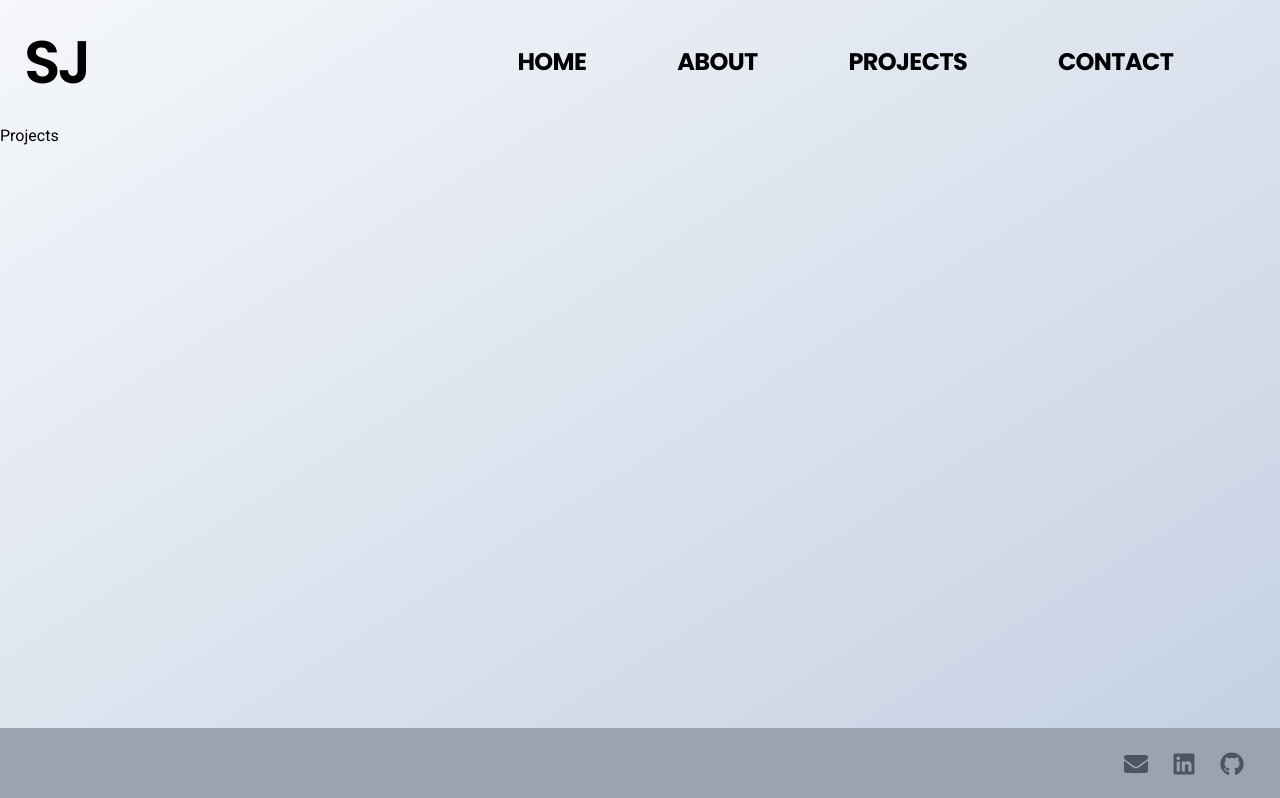
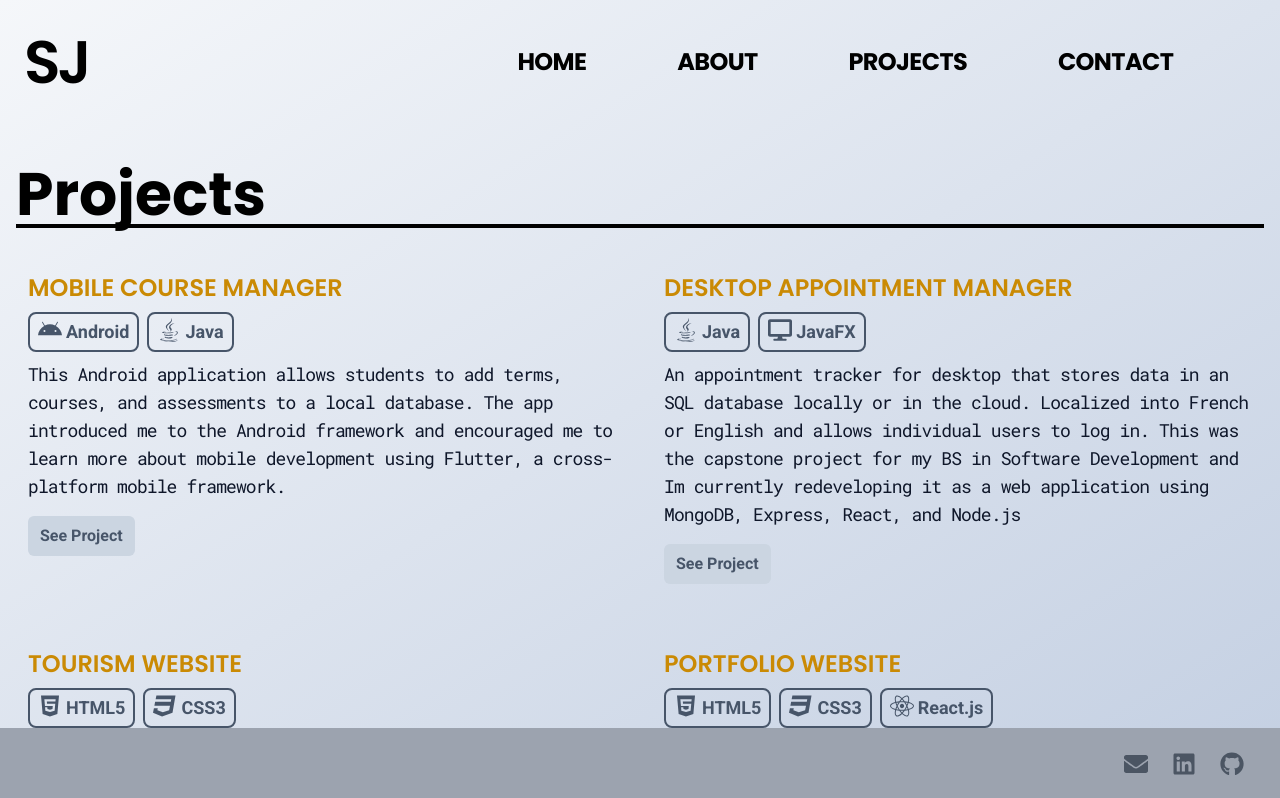
Before and after one commit to ssg406/responsive-portfolio, a React (Create React App) app: page /projects in a window 1280 px wide. Shown: the top 798 px of the page. Built offline with nearby package versions, Linux system fonts and the light colour scheme; the HTML template or start-up script is replaced by a standard one.

Commit message:
Projects/About pages complete

```diff
--- a/src/components/Education.jsx
+++ b/src/components/Education.jsx
@@ -1,8 +1,10 @@
 import React from 'react'
 
-const Education = () => {
+const Education = ({degree,school,year}) => {
   return (
-    <div>Education</div>
+    <div className='my-3 md:my-6'>
+      <p className='font-mono tracking-tight md:text-2xl font-semibold'><span className='text-md font-poppins font-semibold text-yellow-700'>{degree}</span><br />{year} | {school}</p>
+    </div>
   )
 }
 
--- a/src/components/Project.jsx
+++ b/src/components/Project.jsx
@@ -1,8 +1,19 @@
-import React from 'react'
+import ProjectTag from './ProjectTag';
 
-const Project = () => {
+const Project = ({name, tags, description, link}) => {
   return (
-    <div>Project</div>
+    <div className="w-full rounded-md p-3 my-2">
+      <h4 className='uppercase text-lg md:text-2xl font-semibold font-poppins text-yellow-600'>{name}</h4>
+      <div className='flex gap-2 my-2'>
+        {
+          tags.map((tagData) => {
+            return <ProjectTag {...tagData} />
+          })
+        }
+      </div>
+      <p className='text-slate-800 font-mono tracking-tighter md:text-lg md:text-slate-900'>{description}</p>
+      <a className='inline-block px-2 py-1 md:px-3 md:py-2 mt-4 rounded-md bg-slate-300 font-semibold text-slate-600 hover:bg-slate-800 hover:text-slate-200 transition-colors ease-in-out' href={link} target='_blank' rel='noopener noreferrer'>See Project</a>
+    </div>
   )
 }
 
--- a/src/components/ProjectTag.jsx
+++ b/src/components/ProjectTag.jsx
@@ -1,8 +1,11 @@
-import React from 'react'
+import DynamicIcon from './DynamicIcon';
 
-const ProjectTag = () => {
+const ProjectTag = ({techName, icon}) => {
+
   return (
-    <div>ProjectTag</div>
+    <div className='flex gap-1 py-1 px-2 border-2 border-slate-600 rounded-lg text-slate-600'>
+      <DynamicIcon name={icon} iconClass='text-lg md:text-2xl'/><span className='text-sm md:text-lg font-bold'>{techName}</span>
+    </div>
   )
 }
 
--- a/src/components/Skill.jsx
+++ b/src/components/Skill.jsx
@@ -1,8 +1,10 @@
 import React from 'react'
 
-const Skill = () => {
+const Skill = ({name, description}) => {
   return (
-    <div>Skill</div>
+    <div className='my-3 md:my-4'>
+      <p className='md:text-xl'><span className='text-2xl md:text-4xl font-bold text-sky-800'>{name}</span> {description}</p>
+    </div>
   )
 }
 
--- a/src/index.css
+++ b/src/index.css
@@ -4,6 +4,6 @@
 
 @layer base {
     body {
-        @apply bg-gradient-to-br from-[#f5f7fa] to-[#c3cfe2] h-screen
+        @apply bg-gradient-to-br from-[#f5f7fa] to-[#c3cfe2] bg-fixed h-full pb-6;
     }
 }
--- a/src/pages/About.jsx
+++ b/src/pages/About.jsx
@@ -1,8 +1,30 @@
-import React from 'react'
+import { skills, education } from '../data';
+import {Education, Skill} from '../components';
 
 const About = () => {
   return (
-    <div>About</div>
+    <main className='p-4 md:container md:mx-auto'>
+      <h2 className="text-2xl md:text-6xl font-bold font-poppins border-b-4 border-black my-2 md:my-6">About Me</h2>
+      <h3 className='text-xl md:text-3xl font-semibold tracking-tight mt-6 uppercase'>Education</h3>
+      <section>
+      {
+        education.map((eduData) => {
+          return (
+            <Education {...eduData} />
+          )
+        })
+      }
+      </section>
+      <section>
+        <h3 className="text-xl md:text-3xl font-semibold tracking-tight mt-6 uppercase">Skills</h3>
+        {
+          skills.map((skillData) => {
+            return <Skill {...skillData} />
+          })
+        }
+
+      </section>
+    </main>
   )
 }
 
--- a/src/pages/Main.jsx
+++ b/src/pages/Main.jsx
@@ -3,13 +3,13 @@ import { DynamicIcon } from '../components';
 
 const Main = () => {
   return (
-    <main className='md:container md:mx-auto flex flex-col items-center p-2'>
-      <h1 className='text-poppins text-xl'>Hello, I'm <span className='text-4xl font-bold text-yellow-700'>Samuel Jones</span></h1>
-      <p className='text-center font-mono my-4'>I'm a software developer in the Pacific Northwest.<br />Take a moment to learn a little about me and what I can do.</p>
-      <div className='flex my-4'>
+    <main className='md:container md:mx-auto my flex flex-col items-center p-2 mt-28'>
+      <h1 className='text-poppins text-2xl md:text-5xl my-4'>Hello, I'm <span className='text-4xl md:text-8xl font-bold text-yellow-700'>Samuel Jones</span></h1>
+      <p className='text-center font-mono my-4 md:font-semibold md:text-2xl'>I'm a software developer in the Pacific Northwest.<br />Take a moment to learn a little about me and what I can do.</p>
+      <div className='flex my-6'>
         {
           contactMethods.map(({icon,link}) => {
-            return <a href={link} target='_blank' rel='noopener noreferrer'><DynamicIcon name={icon} iconClass='text-3xl md:text-6xl text-gray-900 mx-2 md:mx-3 hover:text-yellow-700 transition-colors ease-in-out'/></a>
+            return <a href={link} target='_blank' rel='noopener noreferrer'><DynamicIcon name={icon} iconClass='text-4xl md:text-6xl text-gray-900 mx-2 md:mx-3 hover:text-yellow-700 transition-colors ease-in-out'/></a>
           })
         }
       </div>
--- a/src/pages/Projects.jsx
+++ b/src/pages/Projects.jsx
@@ -1,8 +1,19 @@
-import React from 'react'
+import { projects } from '../data';
+import { Project } from '../components';
 
 const Projects = () => {
   return (
-    <div>Projects</div>
+    <main className='md:container md:mx-auto p-4'>
+      <h2 className="text-2xl md:text-6xl font-bold font-poppins border-b-4 border-black my-2 md:my-6">Projects</h2>
+      <div className='md:grid md:grid-cols-2 md:gap-6'>
+        {
+          projects.map((projectData) => {
+            return <Project {...projectData} />
+          })
+        }
+      </div>
+
+    </main>
   )
 }
 
```
